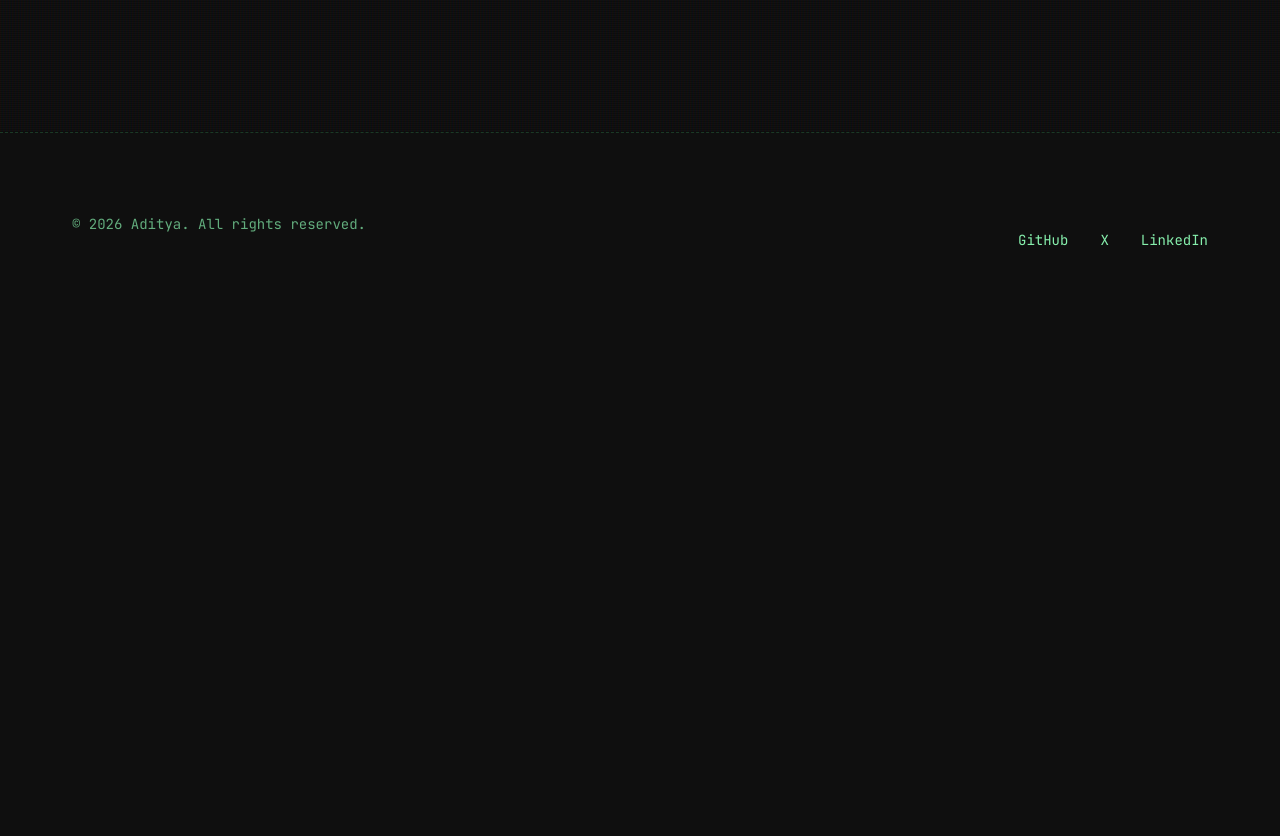
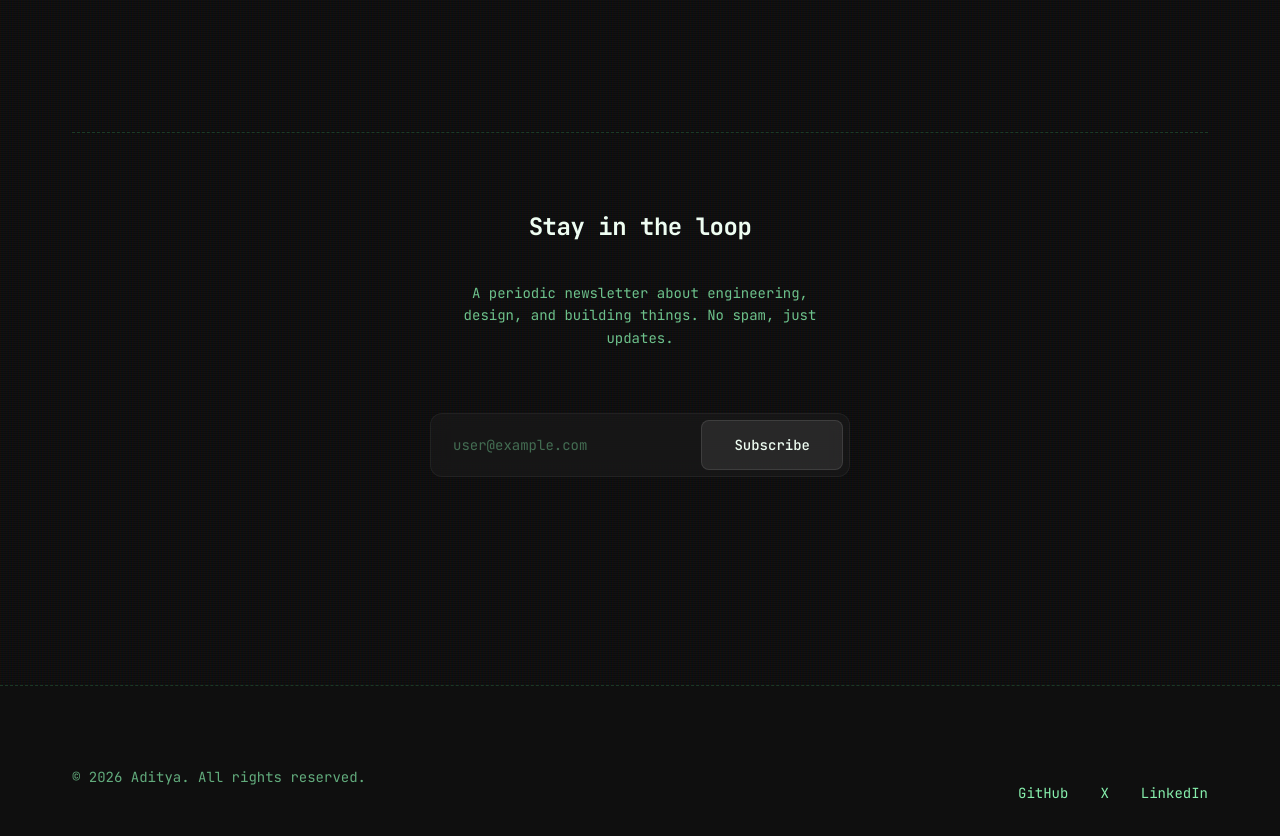
Before and after one commit to o0aditya0o/adityanotes.io, a Next.js app: page / in a window 1280 px wide. Shown: the part 1260-2096 px from the top of the page. Before the commit the page ends 1608 px from the top, so only its background shows below. Built offline with nearby package versions, Linux system fonts and the light colour scheme.

Commit message:
subscribe button

```diff
--- a/src/app/page.tsx
+++ b/src/app/page.tsx
@@ -3,6 +3,7 @@
 import { useState, useEffect } from 'react';
 import Image from 'next/image';
 import SectionCard from '@/components/SectionCard';
+import Newsletter from '@/components/Newsletter';
 import styles from './page.module.css';
 
 export default function Home() {
@@ -88,6 +89,8 @@ export default function Home() {
           />
         </div>
       </section>
+
+      <Newsletter />
     </div>
   );
 }
--- a/src/app/posts/[slug]/page.tsx
+++ b/src/app/posts/[slug]/page.tsx
@@ -2,6 +2,7 @@ import { notFound } from 'next/navigation';
 import Link from 'next/link';
 import { posts } from '@/data/posts';
 import { postContent } from '@/content';
+import Newsletter from '@/components/Newsletter';
 import styles from './page.module.css';
 
 interface PageProps {
@@ -81,6 +82,8 @@ export default async function PostPage({ params }: PageProps) {
                         </>
                     )}
                 </div>
+
+                <Newsletter />
             </article>
         </div>
     );
--- /dev/null
+++ b/src/components/Newsletter.module.css
@@ -0,0 +1,122 @@
+/* Newsletter.module.css */
+.newsletter {
+    padding: var(--spacing-xl) 0;
+    margin-top: var(--spacing-2xl);
+    border-top: 1px dashed var(--border-color);
+    position: relative;
+    overflow: hidden;
+}
+
+.container {
+    max-width: var(--max-width);
+    margin: 0 auto;
+    padding: 0 var(--spacing-md);
+    display: flex;
+    flex-direction: column;
+    align-items: center;
+    text-align: center;
+    gap: var(--spacing-md);
+    position: relative;
+    z-index: 10;
+}
+
+.title {
+    font-size: var(--font-size-xl);
+    color: var(--text-primary);
+    margin-bottom: var(--spacing-xs);
+    letter-spacing: -0.02em;
+}
+
+.description {
+    color: var(--text-secondary);
+    font-family: var(--font-mono);
+    max-width: 45ch;
+    margin-bottom: var(--spacing-md);
+    font-size: var(--font-size-sm);
+    opacity: 0.8;
+}
+
+.form {
+    display: flex;
+    gap: var(--spacing-sm);
+    width: 100%;
+    max-width: 420px;
+    background: rgba(255, 255, 255, 0.03);
+    padding: 6px;
+    border-radius: 12px;
+    border: 1px solid rgba(255, 255, 255, 0.05);
+    backdrop-filter: blur(10px);
+    transition: all 0.3s ease;
+}
+
+.form:focus-within {
+    border-color: rgba(74, 222, 128, 0.2);
+    background: rgba(255, 255, 255, 0.05);
+    box-shadow: 0 0 20px rgba(74, 222, 128, 0.05);
+}
+
+.input {
+    flex: 1;
+    background: transparent;
+    border: none;
+    color: var(--text-primary);
+    padding: var(--spacing-sm) var(--spacing-sm);
+    font-family: var(--font-mono);
+    font-size: var(--font-size-sm);
+    outline: none;
+}
+
+.input::placeholder {
+    color: var(--text-secondary);
+    opacity: 0.4;
+}
+
+.button {
+    background: rgba(255, 255, 255, 0.08);
+    color: var(--text-primary);
+    border: 1px solid rgba(255, 255, 255, 0.1);
+    padding: var(--spacing-xs) var(--spacing-md);
+    border-radius: 8px;
+    font-family: var(--font-mono);
+    font-size: var(--font-size-sm);
+    cursor: pointer;
+    transition: all 0.2s ease;
+    white-space: nowrap;
+    font-weight: 500;
+}
+
+.button:hover {
+    background: var(--text-tertiary);
+    border-color: var(--text-tertiary);
+    color: var(--bg-primary);
+    transform: translateY(-1px);
+}
+
+.button:active {
+    transform: translateY(0);
+}
+
+@media (max-width: 640px) {
+    .form {
+        flex-direction: column;
+        padding: var(--spacing-sm);
+        background: transparent;
+        border: none;
+        backdrop-filter: none;
+    }
+
+    .input {
+        background: rgba(255, 255, 255, 0.05);
+        border: 1px solid rgba(255, 255, 255, 0.1);
+        border-radius: 8px;
+        padding: var(--spacing-sm);
+    }
+
+    .button {
+        width: 100%;
+        padding: var(--spacing-sm);
+        background: var(--text-secondary);
+        color: var(--bg-primary);
+        border: none;
+    }
+}
--- /dev/null
+++ b/src/components/Newsletter.tsx
@@ -0,0 +1,47 @@
+'use client';
+
+import { useState } from 'react';
+import styles from './Newsletter.module.css';
+
+const Newsletter = () => {
+    const [email, setEmail] = useState('');
+
+    const handleSubmit = (e: React.FormEvent) => {
+        e.preventDefault();
+        if (!email) return;
+
+        // Redirect to Substack subscribe page with email pre-filled
+        const substackUrl = `https://aditagar.substack.com/subscribe?email=${encodeURIComponent(email)}`;
+        window.open(substackUrl, '_blank');
+        setEmail('');
+    };
+
+    return (
+        <section className={styles.newsletter}>
+            <div className={styles.container}>
+                <h3 className={styles.title}>Stay in the loop</h3>
+                <p className={styles.description}>
+                    A periodic newsletter about engineering, design, and building things.
+                    No spam, just updates.
+                </p>
+
+                <form onSubmit={handleSubmit} className={styles.form}>
+                    <input
+                        type="email"
+                        value={email}
+                        onChange={(e) => setEmail(e.target.value)}
+                        placeholder="user@example.com"
+                        required
+                        className={styles.input}
+                        aria-label="Email address"
+                    />
+                    <button type="submit" className={styles.button}>
+                        Subscribe
+                    </button>
+                </form>
+            </div>
+        </section>
+    );
+};
+
+export default Newsletter;
```
